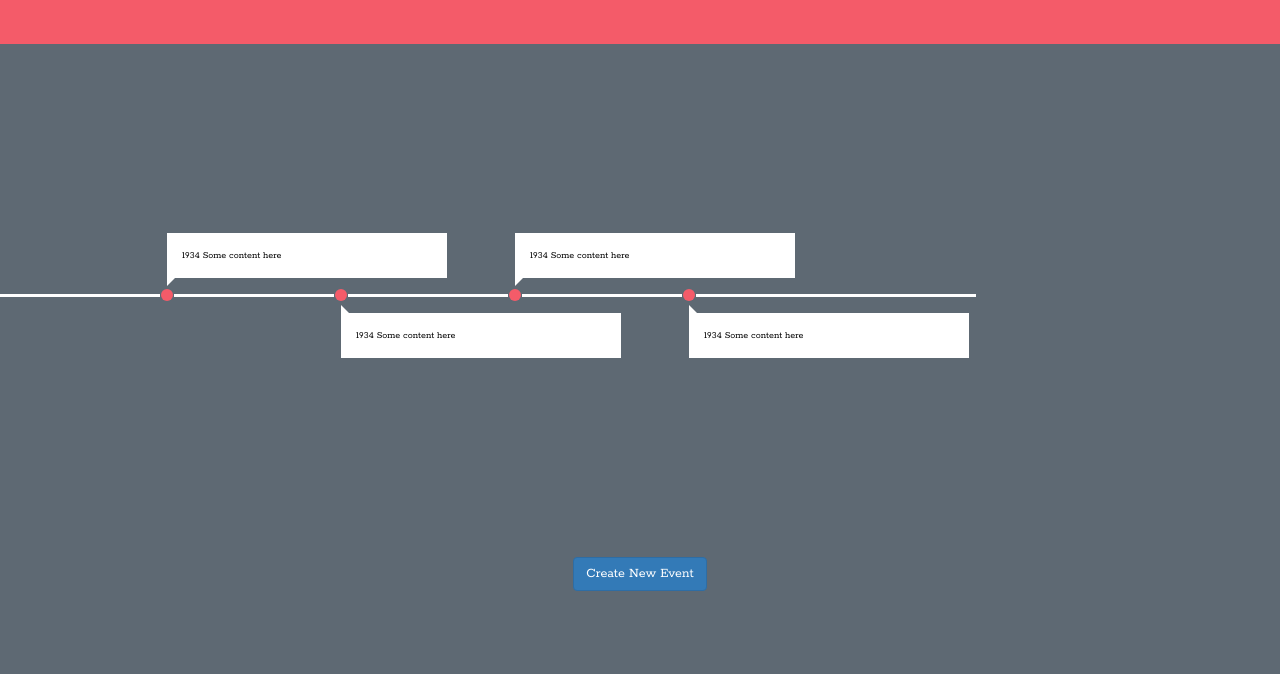
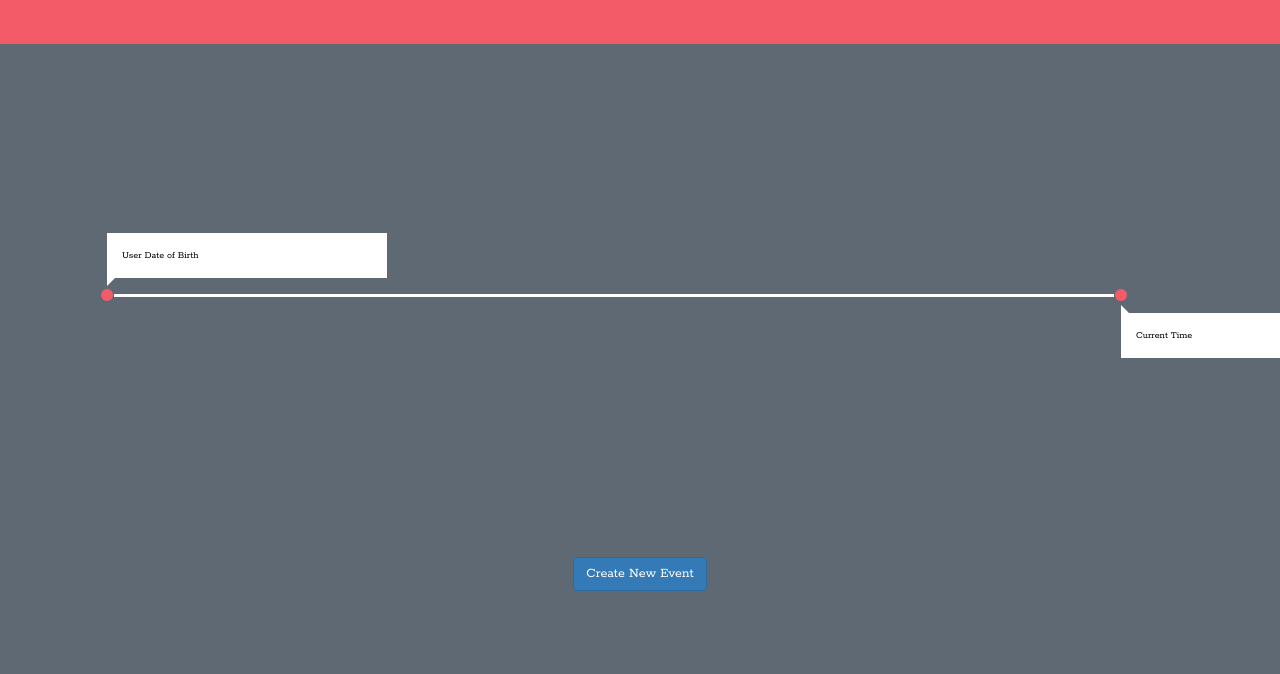
Before and after one commit to jerrudS/timeline, a plain HTML site: page index.html in a window 1280 px wide. Shown: the part 126-800 px from the top of the page. Drawn offline with nearby package versions, Linux system fonts and the light colour scheme.

Commit message:
Add "birthdate" and "current date." #2

```diff
--- a/index.html
+++ b/index.html
@@ -20,30 +20,16 @@
         <ol>
           <li>
             <div>
-              <time>1934</time>
-              Some content here
+              <time>User Date of Birth</time>
             </div>
           </li>
           <li>
             <div>
-              <time>1934</time>
-              Some content here
-            </div>
-          </li>
-          <li>
-            <div>
-              <time>1934</time>
-              Some content here
-            </div>
-          </li>
-          <li>
-            <div>
-              <time>1934</time>
-              Some content here
+              Current Time
             </div>
           </li>
 
-      <!-- more list items here -->
+    <!-- more list items here -->
 
           <li></li>
         </ol>
--- a/styles.css
+++ b/styles.css
@@ -6,17 +6,7 @@
   box-sizing: border-box;
 }
 
-#input-label {
-  font-weight: normal;
-}
-
-form {
-  width: 100%;
-  padding-right: 100px;
-  padding-left: 50px;
-  padding-top: 20px;
-}
-
+/* main page */
 body {
   font: normal 16px/1.5 'Rokkitt', sans-serif;
   background: #5e6973;
@@ -25,7 +15,7 @@ body {
 
 .section {
   background: #f45b69;
-  padding: 50px 0;
+  padding: 50px 100px;
 }
 
 .section .container {
@@ -41,33 +31,37 @@ body {
 
 .timeline {
   white-space: nowrap;
-  overflow-x: hidden;
+  overflow: hidden;
 }
 
 .timeline ol {
   font-size: 0;
   width: 100vw;
-  padding: 250px 0;
+  padding: 250px 100px;
   transition: all 1s;
 }
 
+/* length of each line -end */
 .timeline ol li {
   position: relative;
   display: inline-block;
   list-style-type: none;
-  width: 160px;
+  width: 1000px;
   height: 3px;
   background: #fff;
 }
 
+.timeline ol li:first-child,
 .timeline ol li:last-child {
-  width: 280px;
+  width: 0;
 }
 
+/* margin after dots */
 .timeline ol li:not(:first-child) {
   margin-left: 14px;
 }
 
+/* event dots */
 .timeline ol li:not(:last-child)::after {
   content: '';
   position: absolute;
@@ -81,6 +75,7 @@ body {
   background: #f45b69;
 }
 
+/* content boxes */
 .timeline ol li div {
   position: absolute;
   left: calc(100% + 7px);
@@ -92,6 +87,7 @@ body {
   background: white;
 }
 
+/* small triangle */
 .timeline ol li div::before {
   content: '';
   position: absolute;
@@ -102,6 +98,7 @@ body {
   border-style: solid;
 }
 
+/* don't change */
 .timeline ol li:nth-child(odd) div {
   top: -16px;
   transform: translateY(-100%);
@@ -123,12 +120,30 @@ body {
   border-color: transparent transparent transparent white;
 }
 
+/* end of don't change */
+
 .main-create-button {
   display: flex;
   justify-content: center;
   margin-bottom: 20px;
 }
 
+/* event form */
+form {
+  width: 100%;
+  padding-right: 100px;
+  padding-left: 50px;
+  padding-top: 20px;
+}
+
+#event {
+  max-width: 1200px;
+}
+
 #event-header {
   background: #f45b69;
 }
+
+#input-label {
+  font-weight: normal;
+}
```
